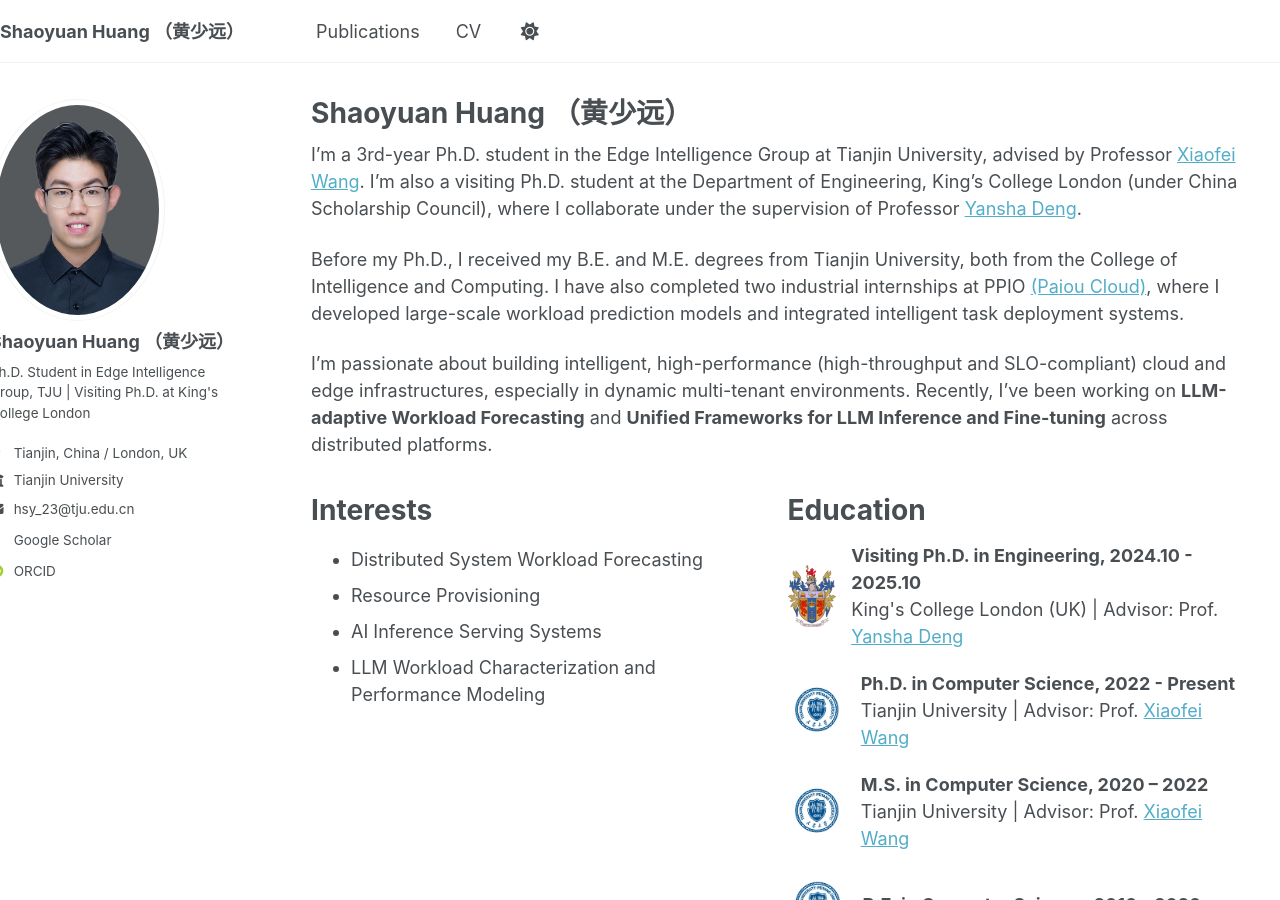
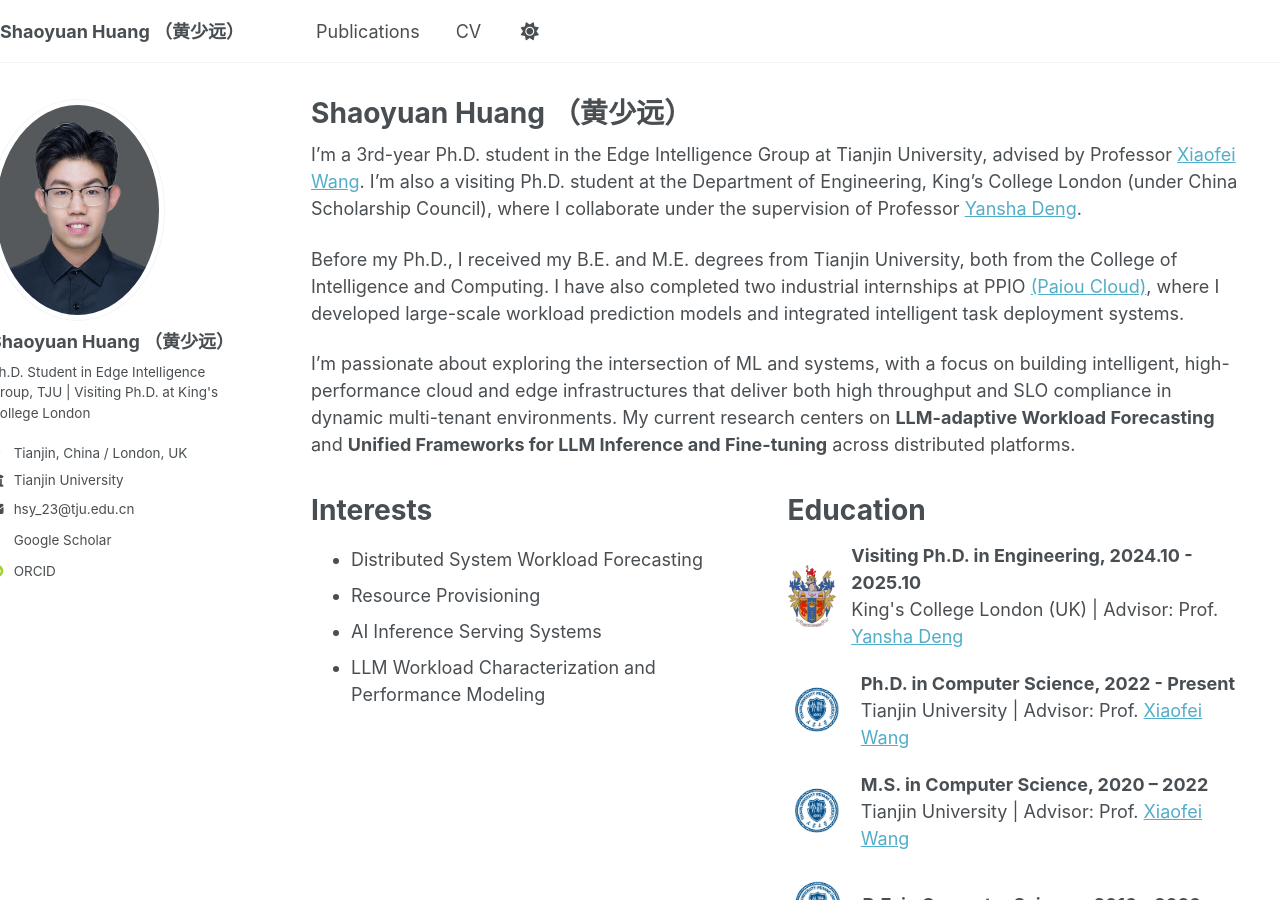
Before and after one commit to hsy23/ShaoyuanHuang, a Jekyll site: the page built from _pages/about.md, in a window 1280 px wide and 900 px high. Built offline with Jekyll 4.4.1, drawn with Linux system fonts in a browser that asks for light colours; some web fonts are replaced.

Commit message:
修改简介

```diff
--- a/_pages/about.md
+++ b/_pages/about.md
@@ -14,7 +14,7 @@ I'm a 3rd-year Ph.D. student in the Edge Intelligence Group at Tianjin Universit
 
 Before my Ph.D., I received my B.E. and M.E. degrees from Tianjin University, both from the College of Intelligence and Computing. I have also completed two industrial internships at PPIO [(Paiou Cloud)](https://ppio.cn/), where I developed large-scale workload prediction models and integrated intelligent task deployment systems.
 
-I'm passionate about building intelligent, high-performance (high-throughput and SLO-compliant) cloud and edge infrastructures, especially in dynamic multi-tenant environments. Recently, I've been working on **LLM-adaptive Workload Forecasting** and **Unified Frameworks for LLM Inference and Fine-tuning** across distributed platforms.
+I'm passionate about exploring the intersection of ML and systems, with a focus on building intelligent, high-performance cloud and edge infrastructures that deliver both high throughput and SLO compliance in dynamic multi-tenant environments. My current research centers on **LLM-adaptive Workload Forecasting** and **Unified Frameworks for LLM Inference and Fine-tuning** across distributed platforms.
 
 <!-- 🆕 I am currently on the job market, seeking research and engineering opportunities in academia and industry. Please feel free to reach out for collaboration or discussion. -->
 
```
